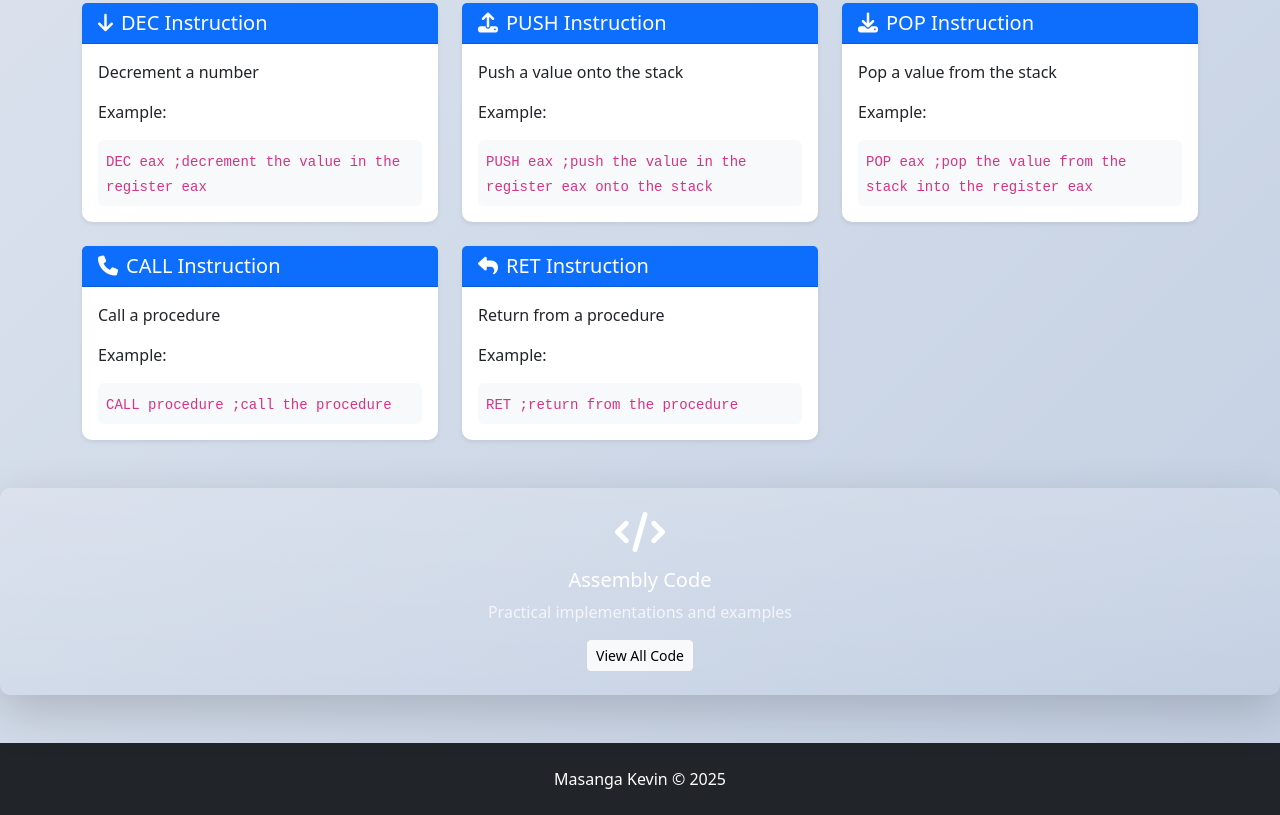
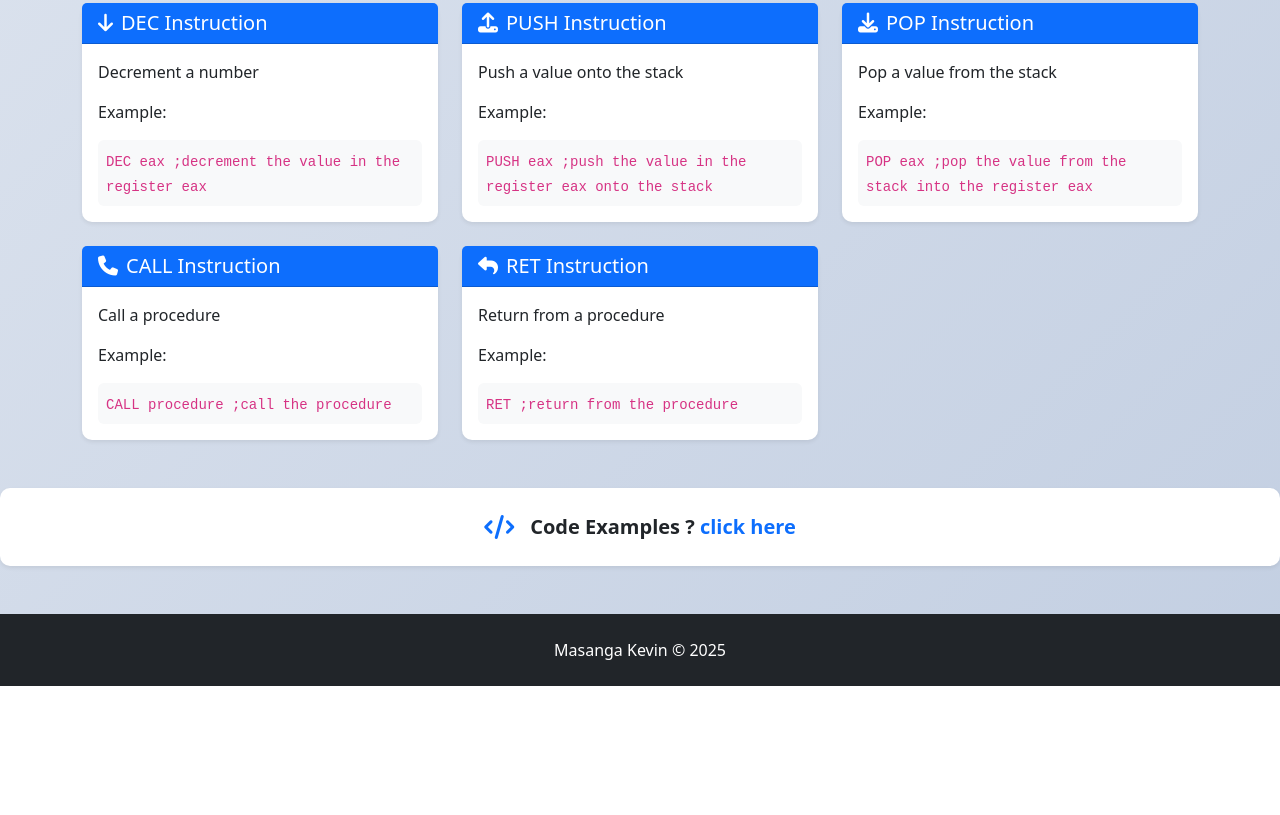
Before and after one commit to masangakevin256/assemplyTuts, a plain HTML site: page index.html in a window 1280 px wide. Shown: the part 2494-3309 px from the top of the page. After the commit the page ends 3180 px from the top, so only its background shows below. Drawn offline with nearby package versions, Linux system fonts and the light colour scheme.

Commit message:
customatizing code examples

```diff
--- a/index.html
+++ b/index.html
@@ -454,12 +454,14 @@
         </section>
     </main>
 
-    <div class="card text-white bg-gradient shadow-lg" style="background: linear-gradient(135deg, #667eea 0%, #764ba2 100%);">
-    <div class="card-body text-center py-4">
-        <i class="fas fa-code mb-3 fs-1"></i>
-        <h5 class="card-title">Assembly Code</h5>
-        <p class="card-text opacity-75">Practical implementations and examples</p>
-        <a href="code.html" class="btn btn-light btn-sm">View All Code</a>
+    <div class="card shadow-sm">
+    <div class="card-body text-center p-4">
+        <a href="code.html" class="text-decoration-none">
+            <div class="d-flex align-items-center justify-content-center">
+                <i class="fas fa-code text-primary me-3 fs-4"></i>
+                <span class="fs-5 fw-bold text-dark">Code Examples ? <span class="text-primary">click here</span></span>
+            </div>
+        </a>
     </div>
 </div>
     <footer class="bg-dark text-white py-4 mt-5">
```
